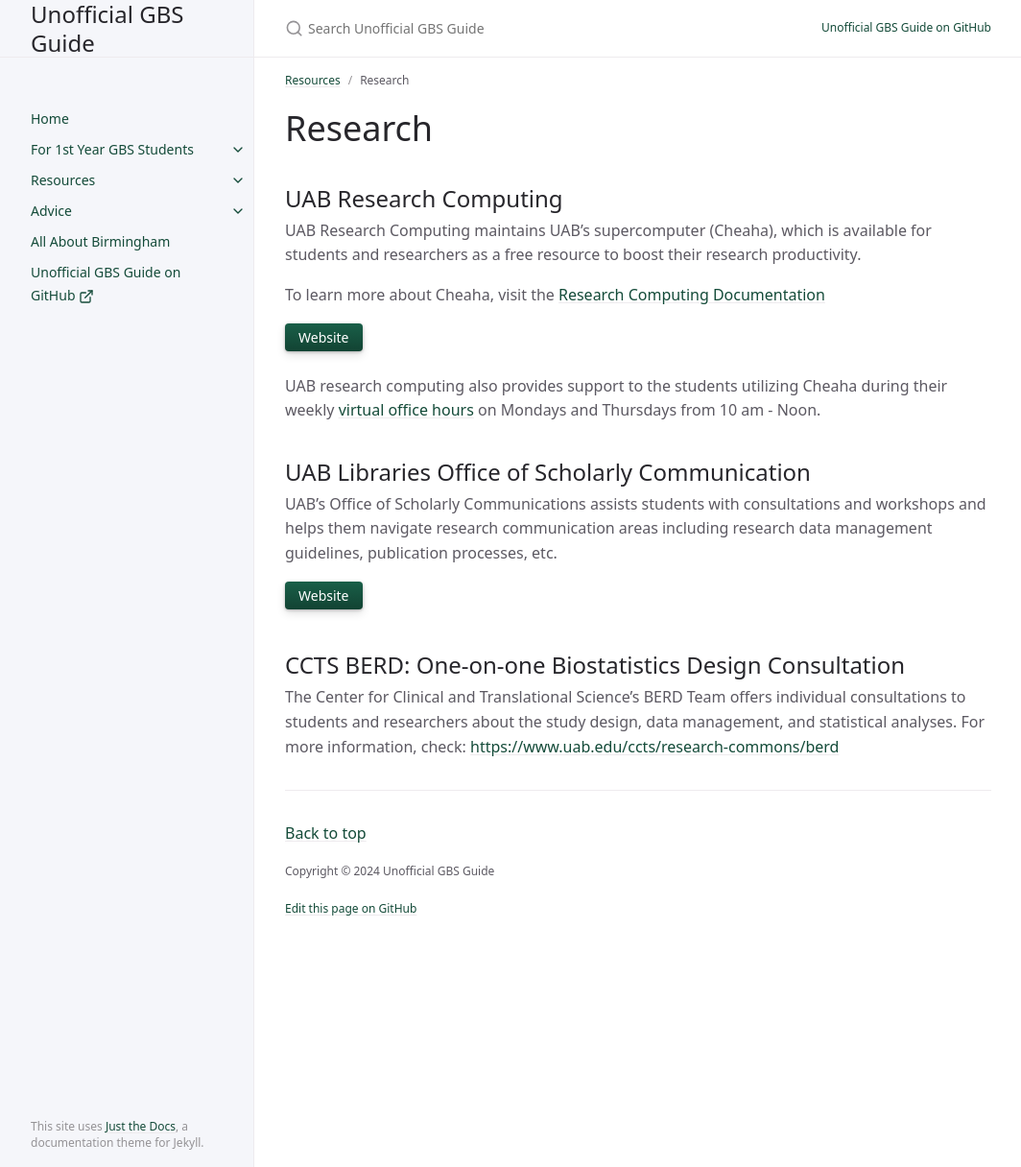
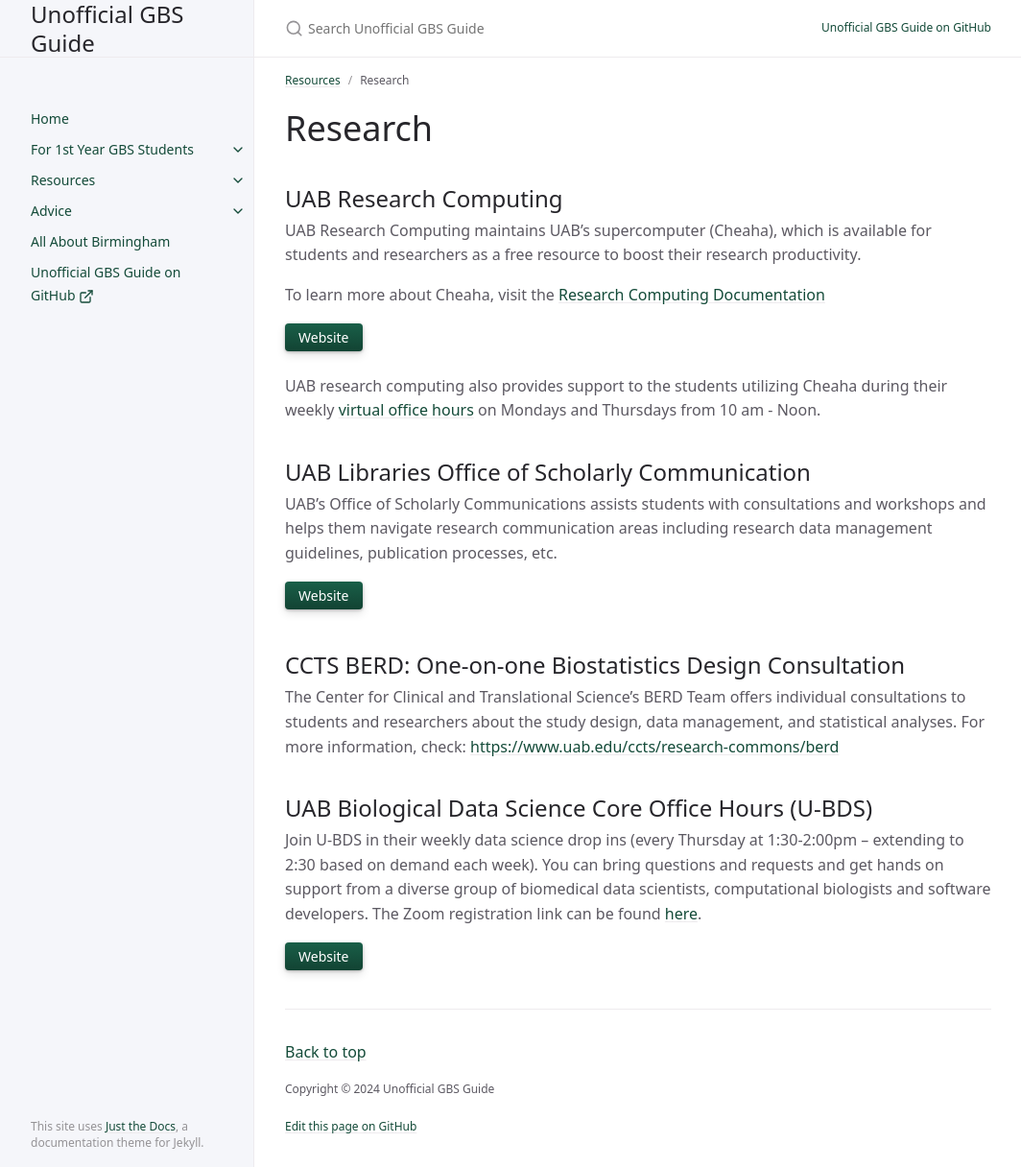
Before and after one commit to sdhutchins/gbs-guide, a Jekyll site: the page built from docs/resources/research.md, in a window 1280 px wide and 1216 px high. Shown: the whole window at 96% size, without its empty margins (107-1171 px from the left). Built offline with Jekyll 4.4.1, drawn with Linux system fonts in a browser that asks for light colours; cached includes are drawn as plain includes.

Commit message:
Add U-BDS office hours.

```diff
--- a/docs/resources/research.md
+++ b/docs/resources/research.md
@@ -28,3 +28,9 @@ UAB's Office of Scholarly Communications assists students with consultations and
 ## CCTS BERD: One-on-one Biostatistics Design Consultation
 
 The Center for Clinical and Translational Science's BERD Team offers individual consultations to students and researchers about the study design, data management, and statistical analyses. For more information, check: <https://www.uab.edu/ccts/research-commons/berd>
+
+## UAB Biological Data Science Core Office Hours (U-BDS)
+
+Join U-BDS in their weekly data science drop ins (every Thursday at 1:30-2:00pm – extending to 2:30 based on demand each week). You can bring questions and requests and get hands on support from a diverse group of biomedical data scientists, computational biologists and software developers. The Zoom registration link can be found [here](https://uab.zoom.us/meeting/register/tZ0rduCuqzotGtHShsawHLyRROqH3Sdz71mf#/registration).
+
+[Website](https://www.uab.edu/cores/ircp/bds){: .btn .btn-primary .fs-3 .mb-4 .mb-md-0 .mr-2 }
```
